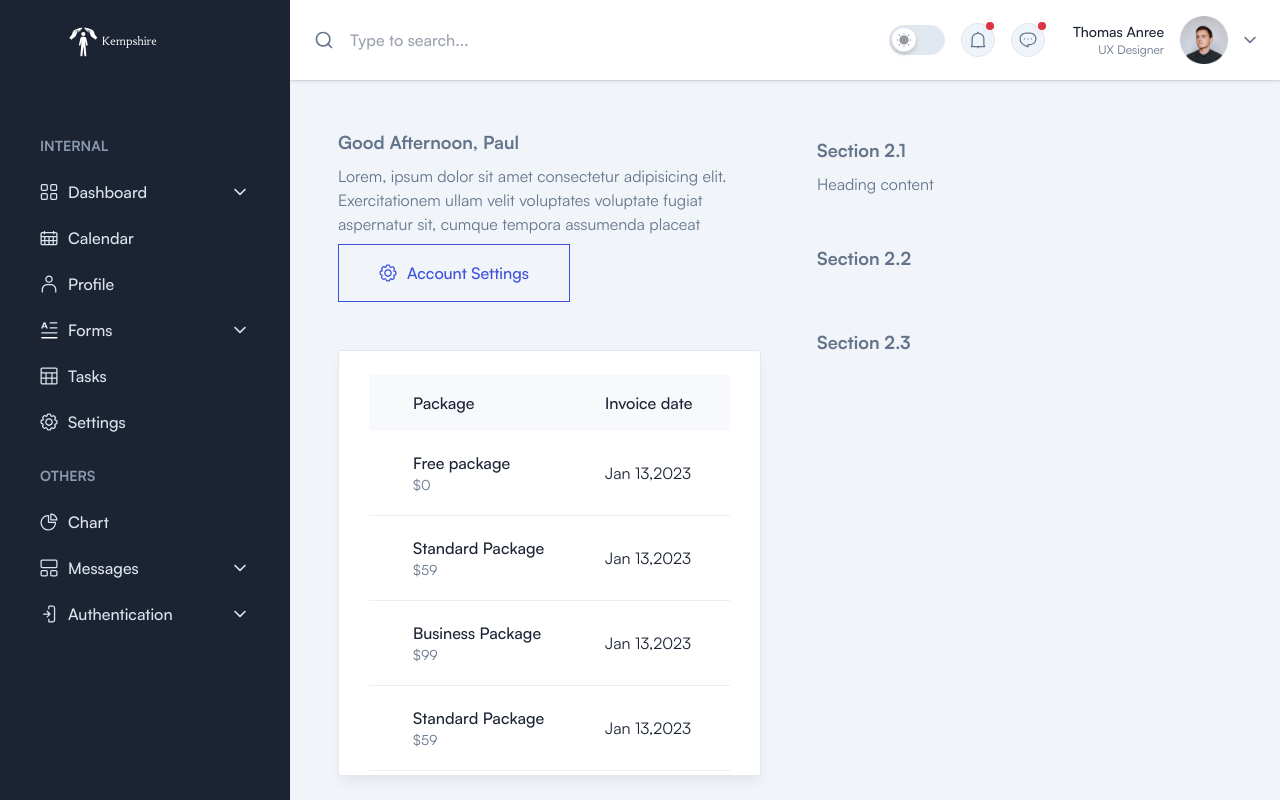
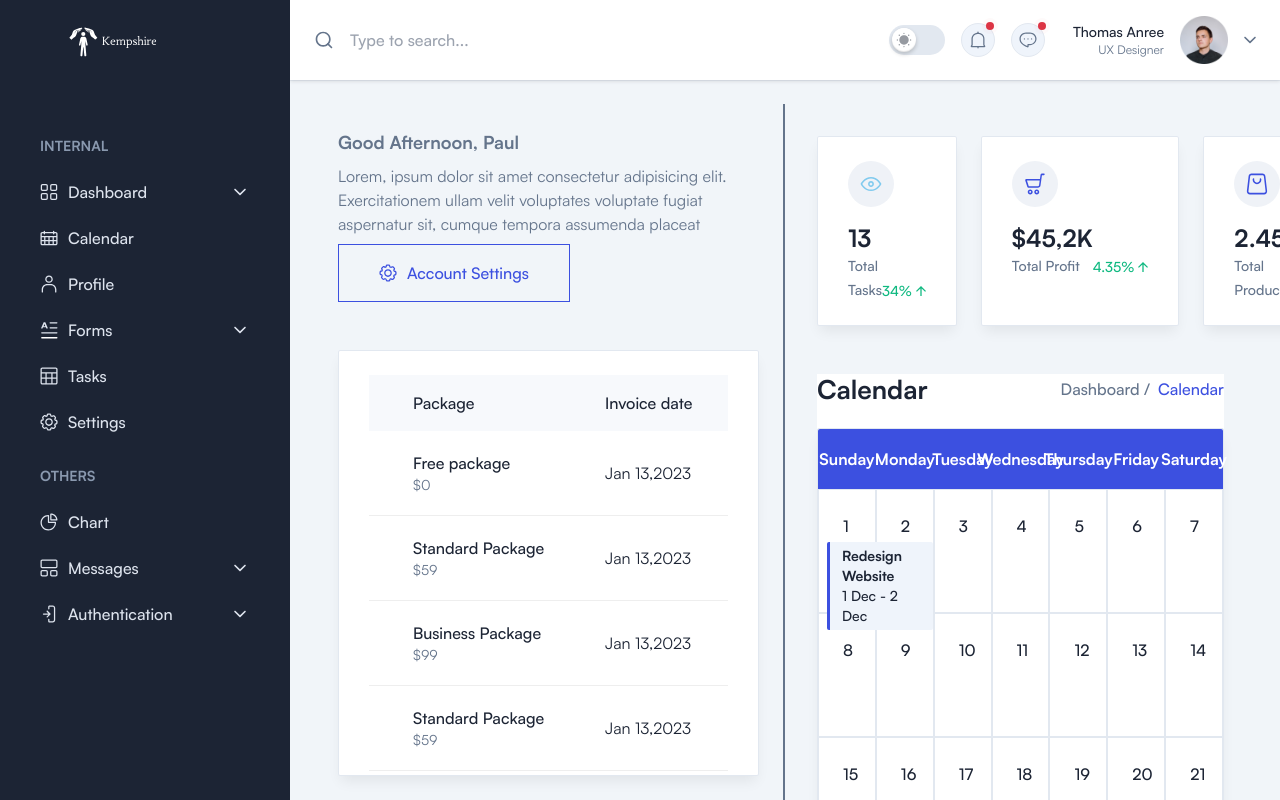
Before and after one commit to PawleN-D/hrms, a Next.js app in the folder client/: page /employee in a window 1280 px wide. Built offline with nearby package versions, Linux system fonts and the light colour scheme; a web font is replaced by a local one.

Commit message:
employee page design adjust

```diff
--- a/client/app/globals.css
+++ b/client/app/globals.css
@@ -10,11 +10,9 @@ body {
     overflow: hidden;
     height: max-content;
 }
-
-.overlay {
-    background: rgba(0, 0, 0, 0.3);
-    width: 100%;
-    height: 100%;
+.vertical-line {
+  border-left: 1px solid #ccc; /* Adjust the style as needed */
+  height: 100%;
 }
 
 @layer base {
--- a/client/components/Dashboard/Employee.tsx
+++ b/client/components/Dashboard/Employee.tsx
@@ -4,10 +4,12 @@ import TableThree from '../Tables/TableThree';
 import Chart from '@/app/chart/page';
 import ChartOne from '../Charts/ChartOne';
 import Link from 'next/link';
+import Calendar from '../Calender';
+import TableOne from '../Tables/TableOne';
 
 const LeftHalf = () => {
   return (
-    <div className="w-full sm:w-1/2 p-2">
+    <div className="w-full sm:w-1/2 p-2 border-r-2 border-indigo-500">
       <div className="bg-gray-200 p-4 mb-4">
         <h2 className="text-lg font-bold mb-2">Good Afternoon, Paul</h2>
         <p className='mb-2'>Lorem, ipsum dolor sit amet consectetur adipisicing elit. Exercitationem ullam velit voluptates voluptate fugiat aspernatur sit, cumque tempora assumenda placeat </p>
@@ -130,20 +132,79 @@ const LeftHalf = () => {
 const RightHalf = () => {
   return (
     <div className="w-full sm:w-1/2 p-4">
-      <div className="bg-gray-200 p-4 mb-4">
-        <h2 className="text-lg font-bold mb-2">Section 2.1</h2>
-        <p>Heading content</p>
+      <div className="bg-gray-200 flex gap-6 p-4 mb-4">
+      <CardDataStats title="Total Tasks" total="13" rate="34%" levelUp>
+          <svg
+            className="fill-secondary dark:fill-white"
+            width="22"
+            height="16"
+            viewBox="0 0 22 16"
+            fill="none"
+            xmlns="http://www.w3.org/2000/svg"
+          >
+            <path
+              d="M11 15.1156C4.19376 15.1156 0.825012 8.61876 0.687512 8.34376C0.584387 8.13751 0.584387 7.86251 0.687512 7.65626C0.825012 7.38126 4.19376 0.918762 11 0.918762C17.8063 0.918762 21.175 7.38126 21.3125 7.65626C21.4156 7.86251 21.4156 8.13751 21.3125 8.34376C21.175 8.61876 17.8063 15.1156 11 15.1156ZM2.26876 8.00001C3.02501 9.27189 5.98126 13.5688 11 13.5688C16.0188 13.5688 18.975 9.27189 19.7313 8.00001C18.975 6.72814 16.0188 2.43126 11 2.43126C5.98126 2.43126 3.02501 6.72814 2.26876 8.00001Z"
+              fill=""
+            />
+            <path
+              d="M11 10.9219C9.38438 10.9219 8.07812 9.61562 8.07812 8C8.07812 6.38438 9.38438 5.07812 11 5.07812C12.6156 5.07812 13.9219 6.38438 13.9219 8C13.9219 9.61562 12.6156 10.9219 11 10.9219ZM11 6.625C10.2437 6.625 9.625 7.24375 9.625 8C9.625 8.75625 10.2437 9.375 11 9.375C11.7563 9.375 12.375 8.75625 12.375 8C12.375 7.24375 11.7563 6.625 11 6.625Z"
+              fill=""
+            />
+          </svg>
+        </CardDataStats>
+        <CardDataStats title="Total Profit" total="$45,2K" rate="4.35%" levelUp>
+          <svg
+            className="fill-primary dark:fill-white"
+            width="20"
+            height="22"
+            viewBox="0 0 20 22"
+            fill="none"
+            xmlns="http://www.w3.org/2000/svg"
+          >
+            <path
+              d="M11.7531 16.4312C10.3781 16.4312 9.27808 17.5312 9.27808 18.9062C9.27808 20.2812 10.3781 21.3812 11.7531 21.3812C13.1281 21.3812 14.2281 20.2812 14.2281 18.9062C14.2281 17.5656 13.0937 16.4312 11.7531 16.4312ZM11.7531 19.8687C11.2375 19.8687 10.825 19.4562 10.825 18.9406C10.825 18.425 11.2375 18.0125 11.7531 18.0125C12.2687 18.0125 12.6812 18.425 12.6812 18.9406C12.6812 19.4219 12.2343 19.8687 11.7531 19.8687Z"
+              fill=""
+            />
+            <path
+              d="M5.22183 16.4312C3.84683 16.4312 2.74683 17.5312 2.74683 18.9062C2.74683 20.2812 3.84683 21.3812 5.22183 21.3812C6.59683 21.3812 7.69683 20.2812 7.69683 18.9062C7.69683 17.5656 6.56245 16.4312 5.22183 16.4312ZM5.22183 19.8687C4.7062 19.8687 4.2937 19.4562 4.2937 18.9406C4.2937 18.425 4.7062 18.0125 5.22183 18.0125C5.73745 18.0125 6.14995 18.425 6.14995 18.9406C6.14995 19.4219 5.73745 19.8687 5.22183 19.8687Z"
+              fill=""
+            />
+            <path
+              d="M19.0062 0.618744H17.15C16.325 0.618744 15.6031 1.23749 15.5 2.06249L14.95 6.01562H1.37185C1.0281 6.01562 0.684353 6.18749 0.443728 6.46249C0.237478 6.73749 0.134353 7.11562 0.237478 7.45937C0.237478 7.49374 0.237478 7.49374 0.237478 7.52812L2.36873 13.9562C2.50623 14.4375 2.9531 14.7812 3.46873 14.7812H12.9562C14.2281 14.7812 15.3281 13.8187 15.5 12.5469L16.9437 2.26874C16.9437 2.19999 17.0125 2.16562 17.0812 2.16562H18.9375C19.35 2.16562 19.7281 1.82187 19.7281 1.37499C19.7281 0.928119 19.4187 0.618744 19.0062 0.618744ZM14.0219 12.3062C13.9531 12.8219 13.5062 13.2 12.9906 13.2H3.7781L1.92185 7.56249H14.7094L14.0219 12.3062Z"
+              fill=""
+            />
+          </svg>
+        </CardDataStats>
+        <CardDataStats title="Total Product" total="2.450" rate="2.59%" levelUp>
+          <svg
+            className="fill-primary dark:fill-white"
+            width="22"
+            height="22"
+            viewBox="0 0 22 22"
+            fill="none"
+            xmlns="http://www.w3.org/2000/svg"
+          >
+            <path
+              d="M21.1063 18.0469L19.3875 3.23126C19.2157 1.71876 17.9438 0.584381 16.3969 0.584381H5.56878C4.05628 0.584381 2.78441 1.71876 2.57816 3.23126L0.859406 18.0469C0.756281 18.9063 1.03128 19.7313 1.61566 20.3844C2.20003 21.0375 2.99066 21.3813 3.85003 21.3813H18.1157C18.975 21.3813 19.8 21.0031 20.35 20.3844C20.9 19.7656 21.2094 18.9063 21.1063 18.0469ZM19.2157 19.3531C18.9407 19.6625 18.5625 19.8344 18.15 19.8344H3.85003C3.43753 19.8344 3.05941 19.6625 2.78441 19.3531C2.50941 19.0438 2.37191 18.6313 2.44066 18.2188L4.12503 3.43751C4.19378 2.71563 4.81253 2.16563 5.56878 2.16563H16.4313C17.1532 2.16563 17.7719 2.71563 17.875 3.43751L19.5938 18.2531C19.6282 18.6656 19.4907 19.0438 19.2157 19.3531Z"
+              fill=""
+            />
+            <path
+              d="M14.3345 5.29375C13.922 5.39688 13.647 5.80938 13.7501 6.22188C13.7845 6.42813 13.8189 6.63438 13.8189 6.80625C13.8189 8.35313 12.547 9.625 11.0001 9.625C9.45327 9.625 8.1814 8.35313 8.1814 6.80625C8.1814 6.6 8.21577 6.42813 8.25015 6.22188C8.35327 5.80938 8.07827 5.39688 7.66577 5.29375C7.25327 5.19063 6.84077 5.46563 6.73765 5.87813C6.6689 6.1875 6.63452 6.49688 6.63452 6.80625C6.63452 9.2125 8.5939 11.1719 11.0001 11.1719C13.4064 11.1719 15.3658 9.2125 15.3658 6.80625C15.3658 6.49688 15.3314 6.1875 15.2626 5.87813C15.1595 5.46563 14.747 5.225 14.3345 5.29375Z"
+              fill=""
+            />
+          </svg>
+        </CardDataStats>
+
       </div>
 
       <div className="bg-gray-200 p-4 mb-4">
-        <h2 className="text-lg font-bold mb-2">Section 2.2</h2>
         <div className="bg-white">
-          {/* Linear calendar component here */}
+          <Calendar />
         </div>
       </div>
 
       <div className="bg-gray-200 p-4">
-        <h2 className="text-lg font-bold mb-2">Section 2.3</h2>
+        <TableOne />
         {/* Your table here */}
       </div>
     </div>
```
